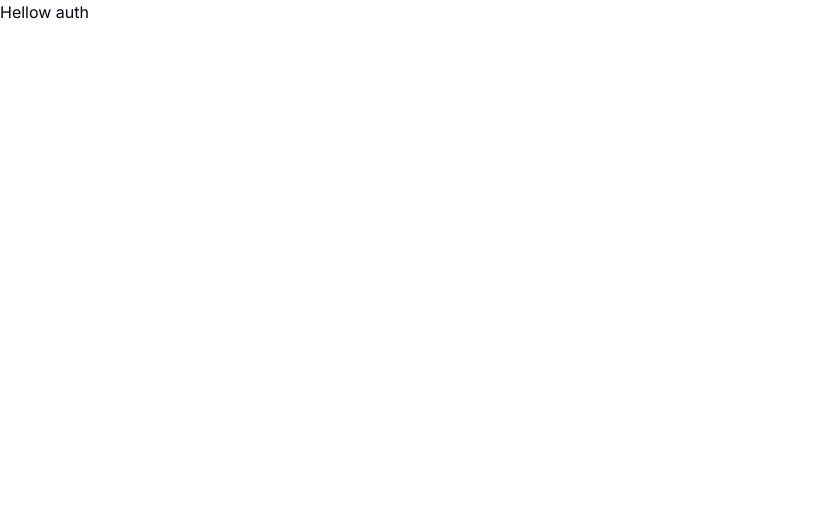
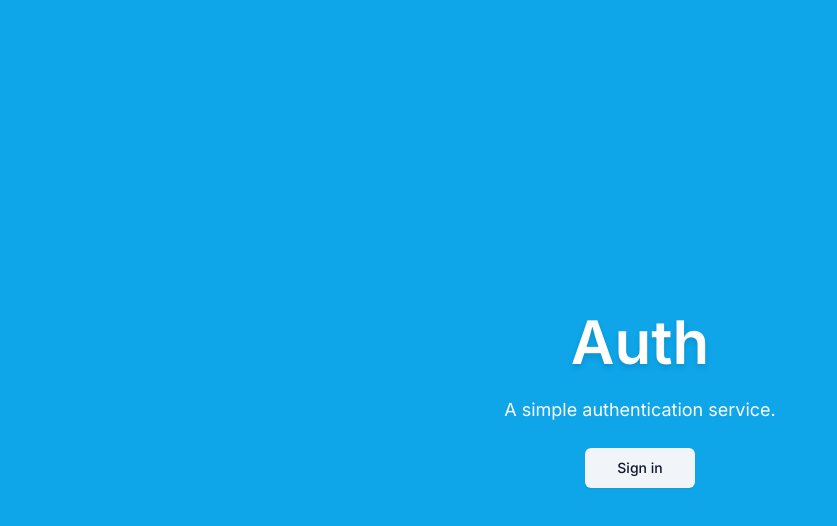
Before and after one commit to kapepa/Next-Authentication, a Next.js app: page / in a window 1280 px wide. Shown: the top 526 px of the page, without its empty margins (0-837 px from the left). Built offline with nearby package versions, Linux system fonts and the light colour scheme.

Commit message:
Home page

```diff
--- /dev/null
+++ b/app/auth/layout.tsx
@@ -0,0 +1,16 @@
+import { FC, ReactNode } from "react";
+
+interface AuthLayouProps {
+  children: ReactNode,
+}
+
+const AuthLayout: FC<AuthLayouProps> = ({ children }) => {
+  return (
+    <div>
+      Auth Layout
+      {children}
+    </div>
+  )
+};
+
+export default AuthLayout;
--- /dev/null
+++ b/app/auth/login/page.tsx
@@ -0,0 +1,11 @@
+import { NextPage } from "next";
+
+const LogingPage: NextPage = () => {
+  return (
+    <div>
+      LogingPage
+    </div>
+  )
+}
+
+export default LogingPage;
--- /dev/null
+++ b/app/auth/registration/page.tsx
@@ -0,0 +1,11 @@
+import { NextPage } from "next";
+
+const RegistrationPage: NextPage = () => {
+  return (
+    <div>
+      RegistrationPage
+    </div>
+  )
+}
+
+export default RegistrationPage;
--- a/app/globals.css
+++ b/app/globals.css
@@ -1,6 +1,12 @@
 @tailwind base;
 @tailwind components;
 @tailwind utilities;
+
+html,
+body {
+  height: 100%;
+  font-family: var(--font-poppins);
+}
 
 @layer base {
   :root {
--- a/app/layout.tsx
+++ b/app/layout.tsx
@@ -1,8 +1,10 @@
 import type { Metadata } from "next";
-import { Inter } from "next/font/google";
+import { Inter, Poppins } from "next/font/google";
 import "./globals.css";
+import { cn } from "@/lib/utils";
 
 const inter = Inter({ subsets: ["latin"] });
+const poppins = Inter({ subsets: ["latin"], weight: ['400', '600'], });
 
 export const metadata: Metadata = {
   title: "Create Next App",
@@ -16,7 +18,7 @@ export default function RootLayout({
 }>) {
   return (
     <html lang="en">
-      <body className={inter.className}>{children}</body>
+      <body className={cn(inter.className, poppins.className)}>{children}</body>
     </html>
   );
 }
--- a/app/page.tsx
+++ b/app/page.tsx
@@ -1,7 +1,25 @@
+import { LoginButton } from "@/components/auth/login-button";
+import { Button } from "@/components/ui/button";
+
+
 export default function Home() {
   return (
-    <p>
-      Hellow auth
-    </p>
+    <main className="flex h-full flex-col items-center justify-center bg-sky-500">
+      <div className="space-y-6 text-center">
+        <h1 className="text-6xl font-semibold text-white drop-shadow-md">
+          Auth
+        </h1>
+        <p className="text-white text-lg">
+          A simple authentication service.
+        </p>
+        <div>
+          <LoginButton>
+            <Button variant="secondary" size="lg">
+              Sign in
+            </Button>
+          </LoginButton>
+        </div>
+      </div>
+    </main>
   );
 }
--- /dev/null
+++ b/components/auth/login-button.tsx
@@ -0,0 +1,44 @@
+"use client"
+
+import { RoutingEnum } from "@/enum/routing.enum";
+import { useRouter } from "next/navigation";
+import { FC, ReactNode, useCallback } from "react"
+
+enum ModeEnum {
+  modal = "modal",
+  redirect = "redirect",
+}
+
+interface LoginButtonProps {
+  children: ReactNode,
+  mode?: keyof typeof ModeEnum,
+  asChild?: boolean,
+}
+
+const LoginButton: FC<LoginButtonProps> = (props) => {
+  const { children, mode = ModeEnum.redirect } = props;
+  const router = useRouter()
+
+  const onClick = useCallback(() => {
+    router.push(RoutingEnum.Login);
+  }, []);
+
+  if(mode === ModeEnum.modal) {
+    return (
+      <span>
+        TODO: Implement modal.
+      </span>
+    )
+  }
+
+  return (
+    <span
+      className="cursor-pointer"
+      onClick={onClick}
+    >
+      {children}
+    </span>
+  )
+}
+
+export { LoginButton }
--- /dev/null
+++ b/enum/routing.enum.ts
@@ -0,0 +1,3 @@
+export enum RoutingEnum {
+  Login = "/auth/login",
+}
--- a/tailwind.config.ts
+++ b/tailwind.config.ts
@@ -18,6 +18,9 @@ const config = {
       },
     },
     extend: {
+      fontFamily: {
+        sans: ['var(--font-poppins)'],
+      },
       colors: {
         border: "hsl(var(--border))",
         input: "hsl(var(--input))",
```
